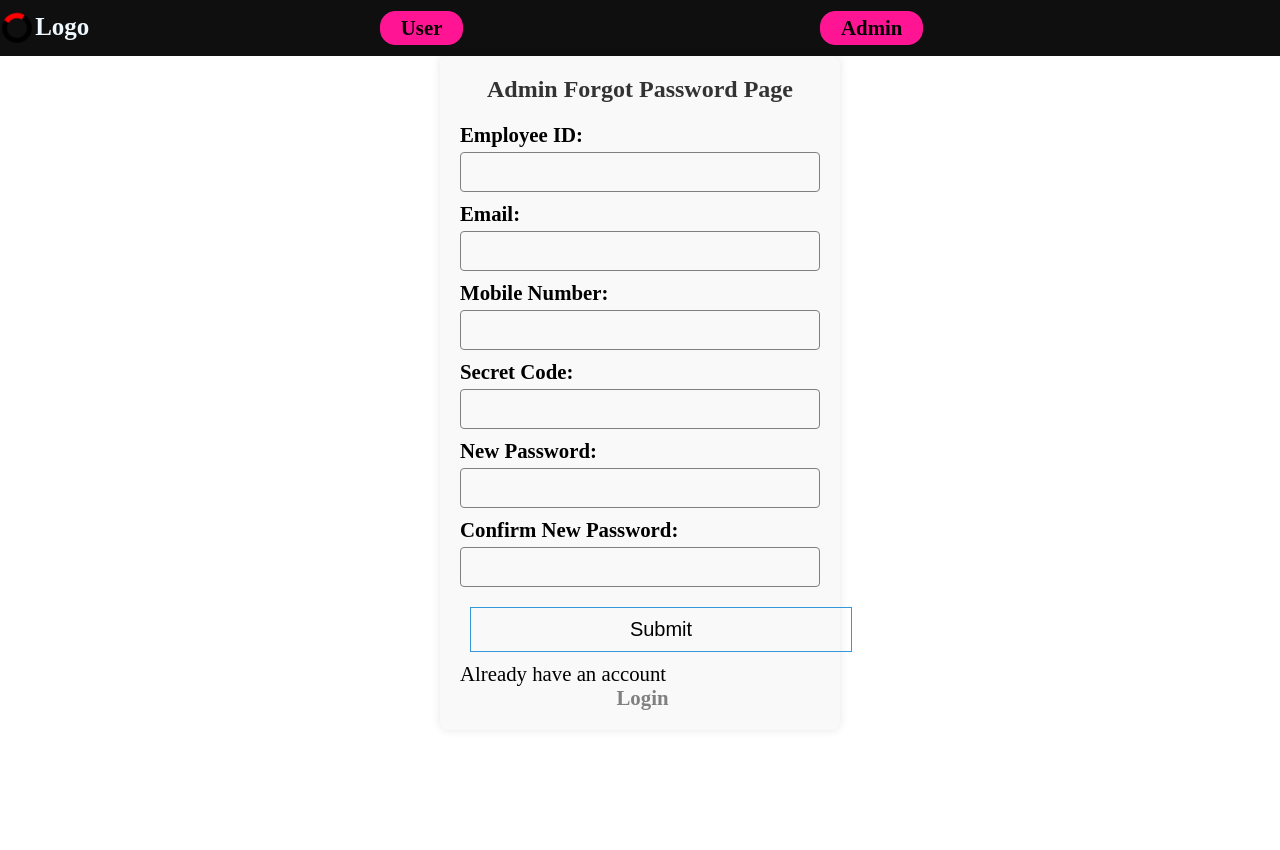
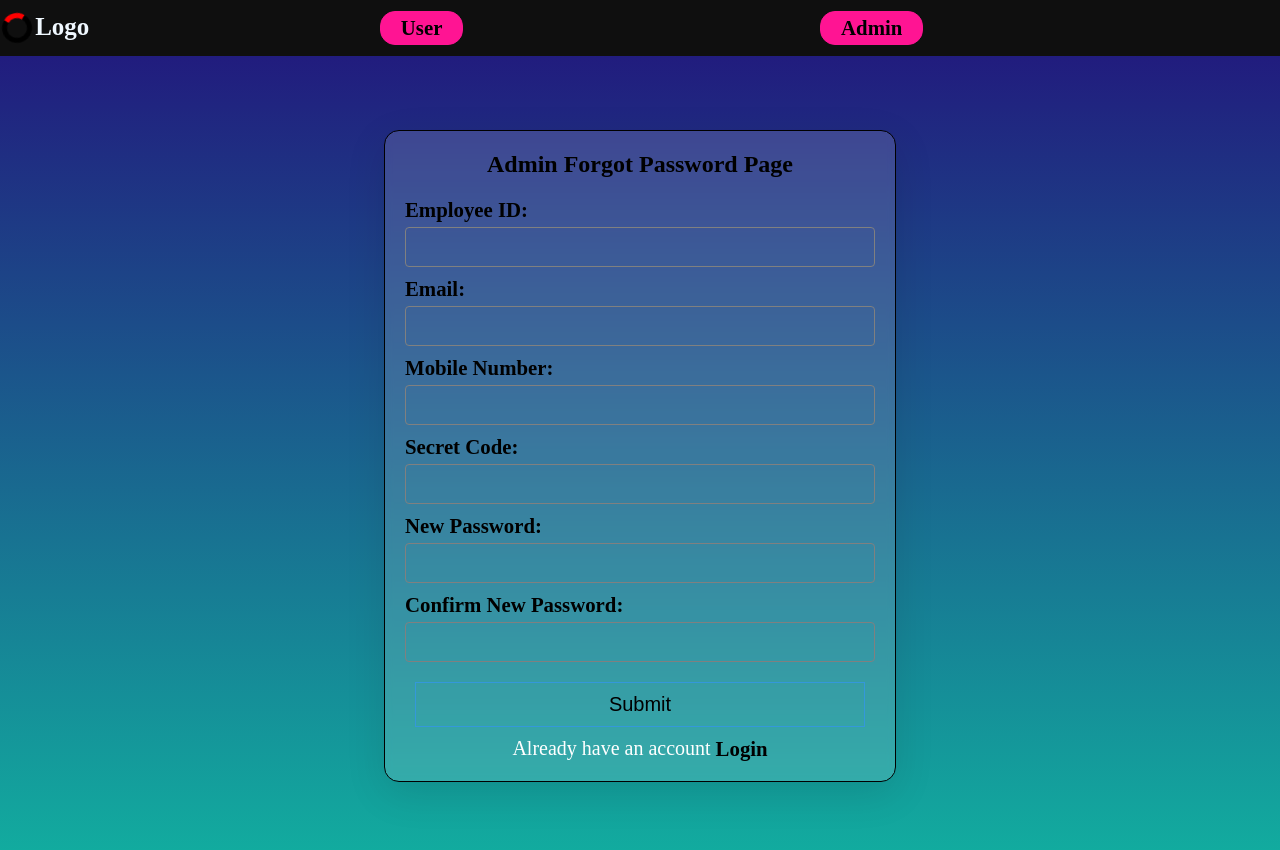
Before and after one commit to Arup3105/ProjectFinal, a React (Vite) app in the folder Frontend/: page /admin/AdminForgot in a window 1280 px wide. Shown: the top 850 px of the page. Before the commit the page ends 800 px from the top, so only its background shows below. Built offline with nearby package versions, Linux system fonts and the light colour scheme.

Commit message:
css of forget form

```diff
--- a/Frontend/src/App.jsx
+++ b/Frontend/src/App.jsx
@@ -35,6 +35,7 @@ const App = () => {
       <Routes>
         <Route path="/" element={<LandingPage />}/>
         <Route path="/Login" element={<Login />} />
+        <Route path="admin" element={<Admin />} />
         <Route path="Register" element={<Register />} />
         <Route path="feed" element={<Feed />} />
         <Route path="seeCompany/:startYear/:endYear" element={<SeeCompany />} />
@@ -42,7 +43,6 @@ const App = () => {
           path="/postsByCompany/:companyName/:startYear/:endYear/:targetedStreams"
           element={<PostsByCompany />}
         />
-        <Route path="admin" element={<Admin />} />
         <Route path="AdminRegister" element={<AdminRegister />} />
         <Route path="AdminPostCreation" element={<AdminPostCreation />} />
         <Route path="/Profile" element={<Profile />} />
--- a/Frontend/src/Components/Admin.css
+++ b/Frontend/src/Components/Admin.css
@@ -11,6 +11,10 @@
 
 .admin-formstyle{
     border: 1px solid;
+    background: rgba(255, 255, 255, 0.14);
+    box-shadow: 0 12px 40px rgba(0, 0, 0, 0.1);
+    backdrop-filter: blur(4px);
+    -webkit-backdrop-filter: blur(4px);
     height: auto;
     width: 40%;
     border-radius: 15px;
--- a/Frontend/src/Components/AdminForgot.jsx
+++ b/Frontend/src/Components/AdminForgot.jsx
@@ -50,7 +50,9 @@ const AdminForgot = () => {
   };
 
   return (
-    <div className="containerForgetPassword">
+    <div className="form">
+        <div className="admin">
+          <div className="admin-formstyle">
       <h1>Admin Forgot Password Page</h1>
 
       <form onSubmit={handleSubmit}>
@@ -122,6 +124,8 @@ const AdminForgot = () => {
                   </Link>
                   </p>
     </div>
+    </div>
+    </div>
   );
 };
 
--- a/Frontend/src/Components/Register.jsx
+++ b/Frontend/src/Components/Register.jsx
@@ -468,7 +468,7 @@ const Register = () => {
 
                 <p>
                   Already have an account{" "}
-                  <Link to="/" className="signin">
+                  <Link to="/Login" className="signin">
                     Login
                   </Link>
                 </p>
--- a/Frontend/src/Components/UserForgot.jsx
+++ b/Frontend/src/Components/UserForgot.jsx
@@ -62,10 +62,12 @@ const UserForgot = () => {
   };
 
   return (
-    <div className="containerForgetPassword">
+    <div className="form">
+        <div className="admin">
+          <div className="admin-formstyle">
       <h1>User Forgot Password Page</h1>
 
-      <form className="formForForgetPassword" onSubmit={handleSubmit}>
+      <form onSubmit={handleSubmit}>
         <div>
           <label>RollNumber:</label>
           <input
@@ -134,6 +136,8 @@ const UserForgot = () => {
         </Link>
       </p>
     </div>
+    </div>
+    </div>
   );
 };
 
--- a/Frontend/src/Components/login.css
+++ b/Frontend/src/Components/login.css
@@ -57,6 +57,10 @@ nav .navbtn:hover{
 }
 
 .container {
+    background: rgba(255, 255, 255, 0.14);
+    box-shadow: 0 12px 40px rgba(0, 0, 0, 0.1);
+    backdrop-filter: blur(4px);
+    -webkit-backdrop-filter: blur(4px);
     display: flex;
     justify-content: center;
     align-items: center;
```
